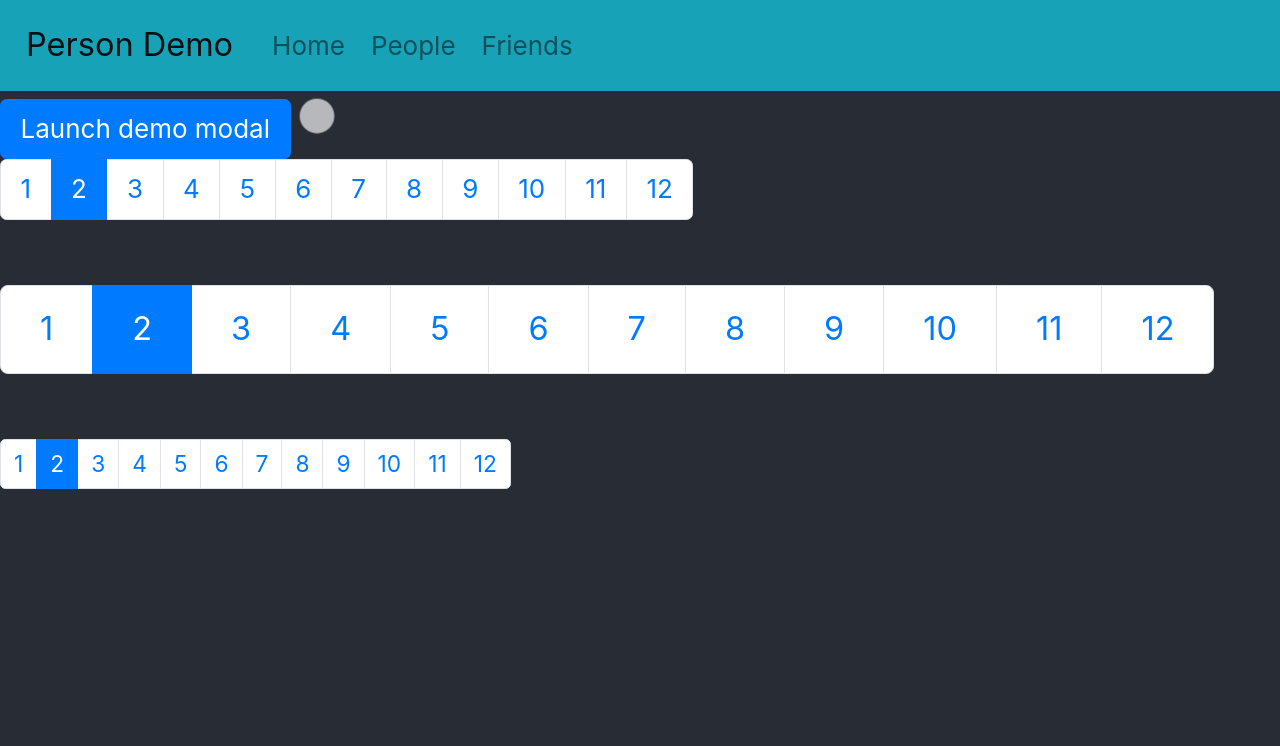
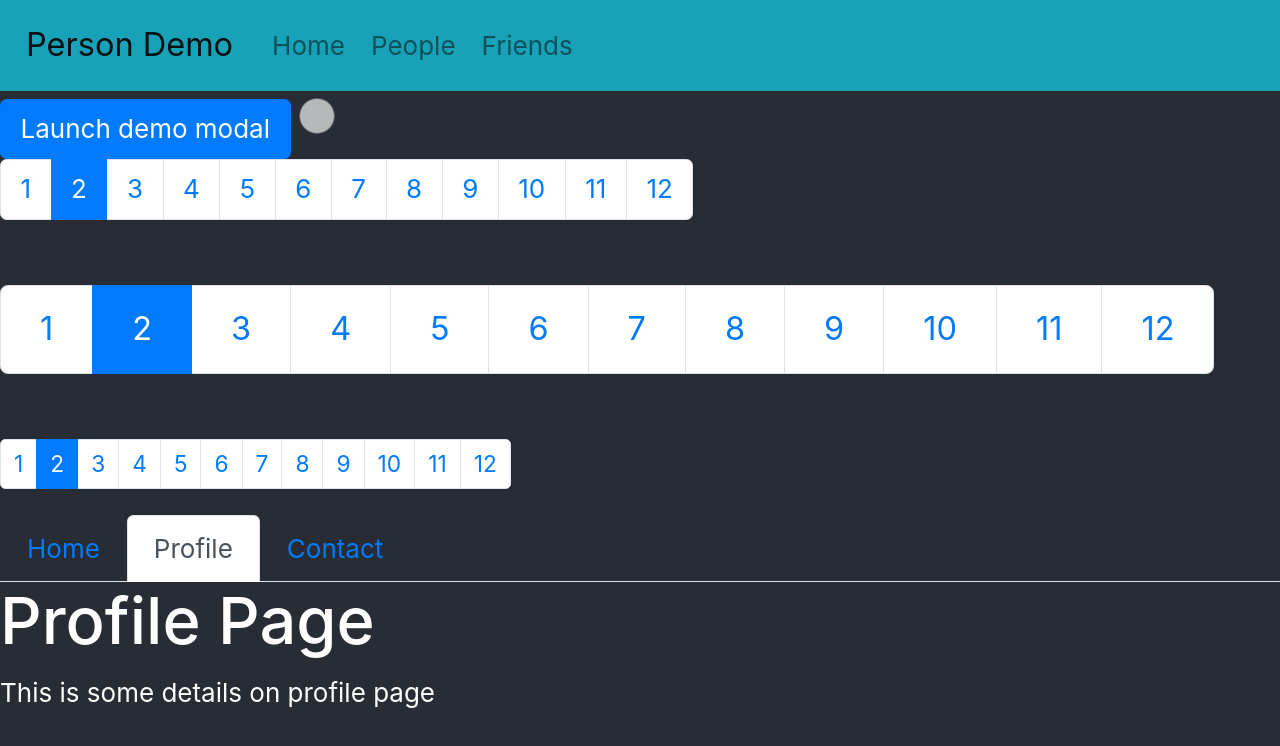
Before and after one commit to MickeyMuis007/PersonDemo, a React (Create React App) app in the folder ui/react/: page /friend in a window 1280 px wide. Shown: the top 746 px of the page. Built offline with nearby package versions, Linux system fonts and the light colour scheme.

Commit message:
Added Tabs example

```diff
--- a/ui/react/src/Friend/Friend.js
+++ b/ui/react/src/Friend/Friend.js
@@ -1,5 +1,5 @@
 import React, { Component } from 'react';
-import { Modal, Button, Spinner, Pagination } from 'react-bootstrap';
+import { Modal, Button, Spinner, Pagination, Tab, Tabs } from 'react-bootstrap';
 
 class Friend extends Component {
   constructor(props, context) {
@@ -65,8 +65,28 @@ class Friend extends Component {
           </Modal.Footer>
         </Modal>
         <Spinner animation="grow" />
+
+        {/* Pagination Example */}
         <div>
           {paginationBasic}
+        </div>
+
+        {/* Tabs example */}
+        <div>
+          <Tabs defaultActiveKey="profile" id="uncontrolled-tab-example">
+            <Tab eventKey="home" title="Home">
+              <h1>Home Page</h1>
+              <p>This is some details on home page</p>
+            </Tab>
+            <Tab eventKey="profile" title="Profile">
+              <h1>Profile Page</h1>
+              <p>This is some details on profile page</p>
+            </Tab>
+            <Tab eventKey="contact" title="Contact">
+              <h1>Contact Page</h1>
+              <p>This is some details on contact page</p>
+            </Tab>
+          </Tabs>
         </div>
       </>
     );
```
